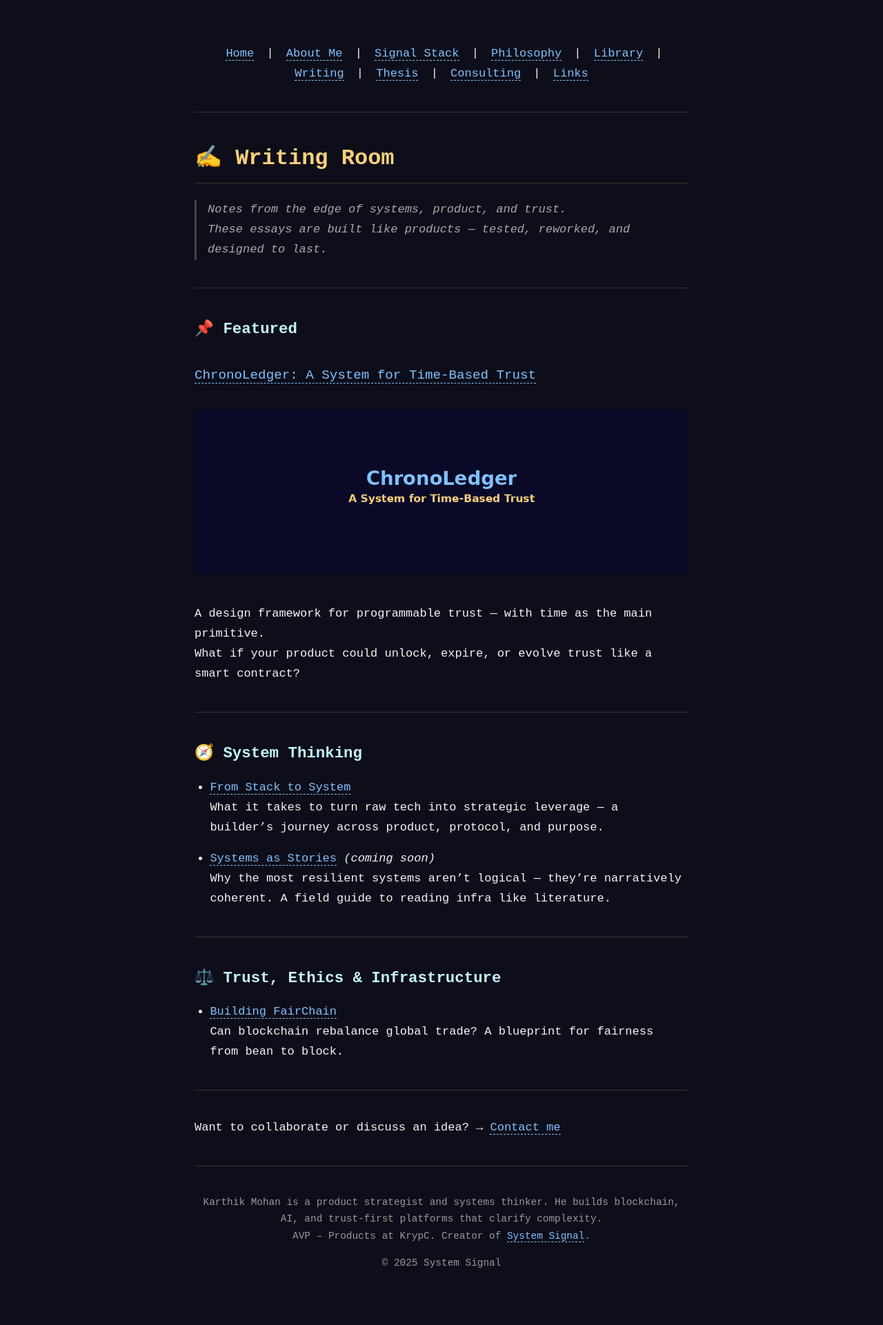
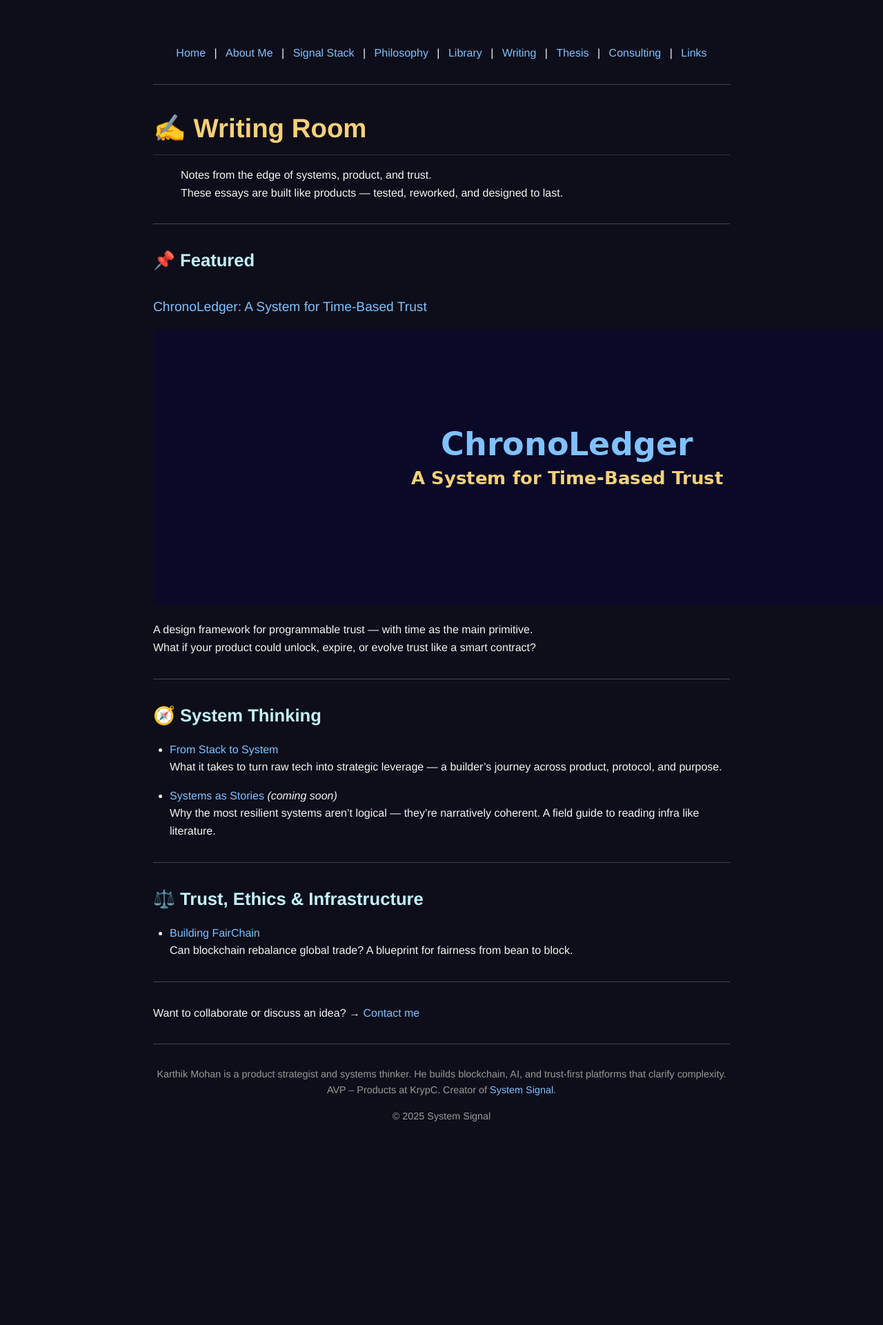
Before and after one commit to elkarto91/elkarto91.github.io, a Jekyll site: the page built from writing.md, in a window 1280 px wide. Shown: the whole page at 69% size. Built offline with Jekyll 4.4.1, drawn with Linux system fonts in a browser that asks for light colours; after the commit the page ends 1708 px from its top, so only the background shows below that.

Commit message:
Remove blog-specific styling from writing page

```diff
--- a/_layouts/default.html
+++ b/_layouts/default.html
@@ -29,9 +29,6 @@
   <meta name="author" content="Karthik Mohan" />
   <meta name="theme-color" content="#0b0b25" />
 
-    {% if page.title == "Writing" %}
-    <link rel="stylesheet" href="/assets/css/blog.css">
-  {% endif %}
 </head>
 
 <body>
--- a/assets/css/blog.css
+++ /dev/null
@@ -1,86 +0,0 @@
-/* Base styles for blog layout */
-body {
-  background-color: #0e0e1a;
-  color: #f4f4f4;
-  font-family: 'Courier New', Courier, monospace;
-  font-size: 17px;
-  line-height: 1.7;
-  margin: 0;
-  padding: 2rem;
-  max-width: 780px;
-  margin-left: auto;
-  margin-right: auto;
-}
-
-h1, h2, h3 {
-  color: #f7d07a;
-  margin-top: 2rem;
-  margin-bottom: 1rem;
-}
-
-h1 {
-  font-size: 2rem;
-  border-bottom: 1px solid #333;
-  padding-bottom: 0.5rem;
-}
-
-h2 {
-  font-size: 1.4rem;
-  color: #c3f3ff;
-}
-
-h3 {
-  font-size: 1.2rem;
-  color: #99ccff;
-}
-
-a {
-  color: #80c1ff;
-  text-decoration: none;
-  border-bottom: 1px dashed #80c1ff;
-}
-
-a:hover {
-  text-decoration: underline;
-}
-
-blockquote {
-  border-left: 3px solid #444;
-  padding-left: 1rem;
-  color: #aaa;
-  font-style: italic;
-  margin: 1.5rem 0;
-}
-
-img {
-  max-width: 100%;
-  border-radius: 8px;
-  margin: 1rem 0;
-}
-
-ul {
-  padding-left: 1.4rem;
-  margin-bottom: 1.2rem;
-}
-
-hr {
-  border: none;
-  border-top: 1px solid #333;
-  margin: 2.5rem 0;
-}
-
-pre, code {
-  font-family: monospace;
-  background: #1a1a2f;
-  color: #f7f7f7;
-  padding: 0.3rem 0.6rem;
-  border-radius: 4px;
-  overflow-x: auto;
-}
-
-footer {
-  margin-top: 4rem;
-  font-size: 0.85rem;
-  color: #777;
-  text-align: center;
-}
```
